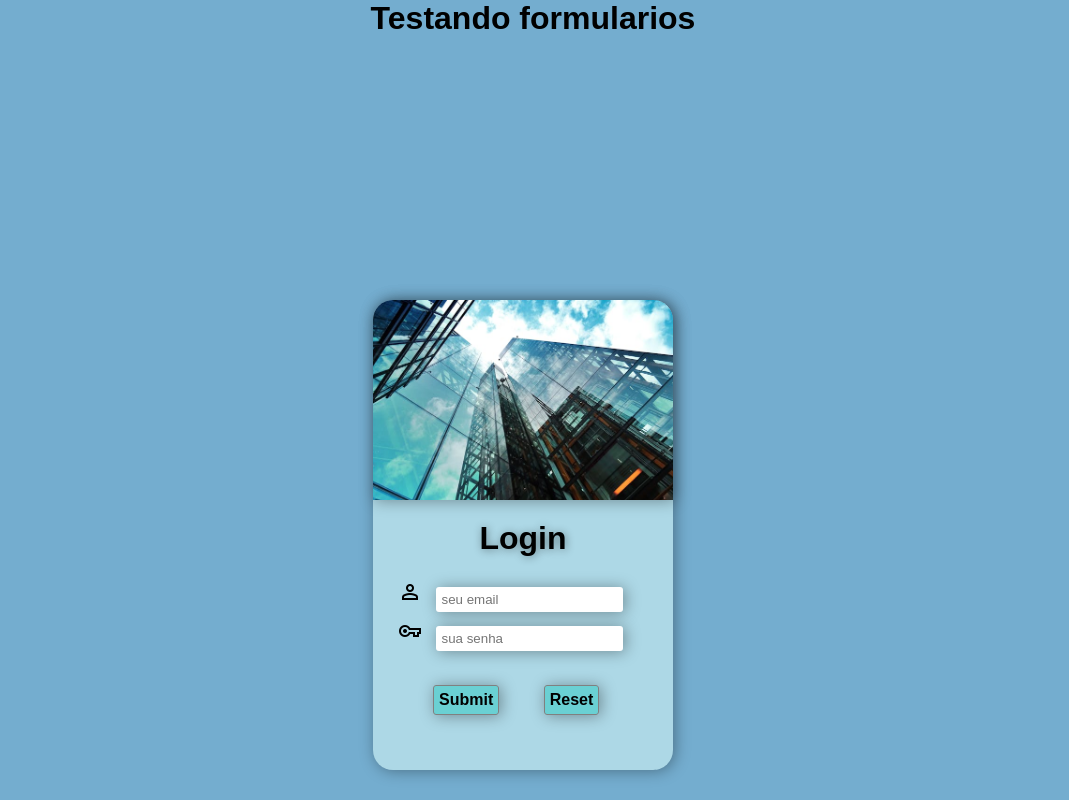
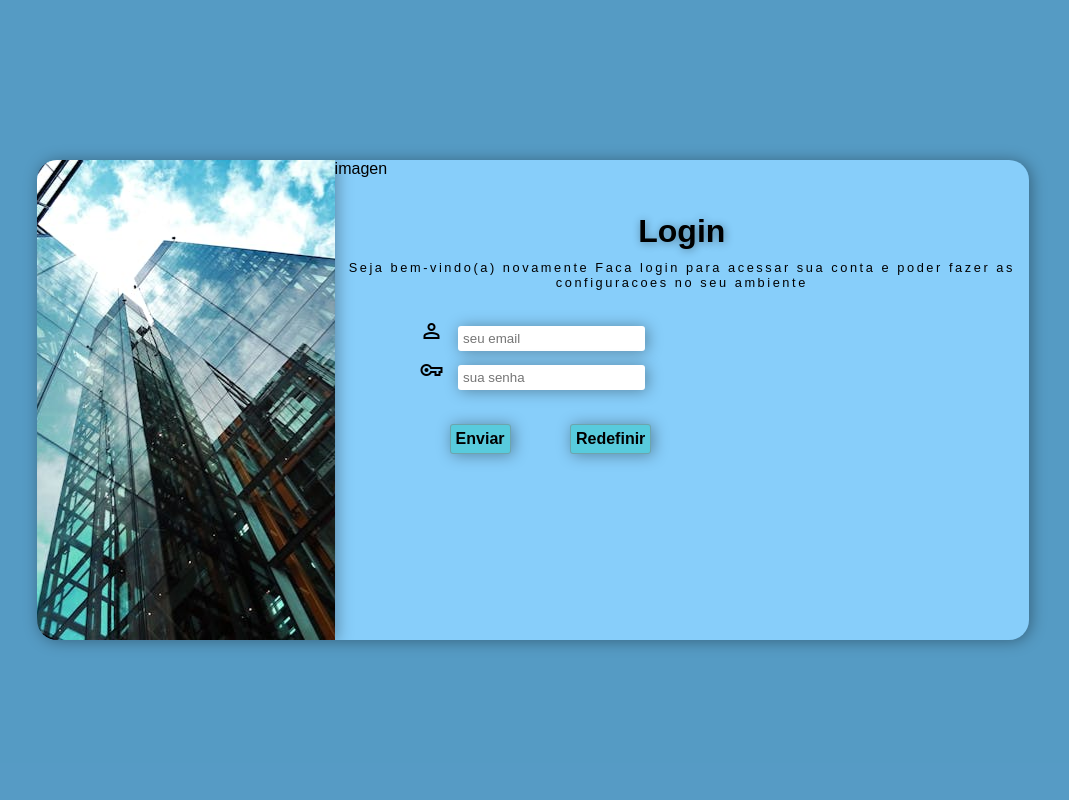
Before and after one commit to SaulDevjr/exercicios-form, a plain HTML site: page index.html in a window 1280 px wide. Shown: the whole page, without its empty margins (107-1176 px from the left). Drawn offline with nearby package versions, Linux system fonts and the light colour scheme.

Commit message:
Modificacao segunda

```diff
--- /dev/null
+++ b/estilos/media-queries.css
@@ -0,0 +1,47 @@
+@media only screen and (min-width: 768px) and (max-width: 992px){
+    section#login{
+        width: 80%;
+        height: 60%;
+        margin: auto;
+        transition: .3s ease;
+    }
+    section#login div#formulario{
+        float: right;
+        width: 70%;
+        height: 60%;
+    }
+    section#login div#imagem {
+        float: left;
+        width: 30%;
+        height: 100%;
+    }
+    #formulario #form{
+        margin-left: 60px;
+        margin-top: 20px;
+    }
+    #formulario > input[type="reset"] {
+        margin-left: 20px;
+      }
+}
+
+@media only screen and (min-width: 992px){
+    section#login{
+    width: 992px;
+    height: 60%;
+    }
+
+    section#login div#formulario{
+        float: right;
+        width: 70%;
+        height: 50%;
+    }
+    section#login div#imagem {
+        float: left;
+        width: 30%;
+        height: 100%;
+    }
+    #formulario #form{
+        margin-left: 60px;
+        margin-top: 20px;
+    }
+}
--- /dev/null
+++ b/estilos/style.css
@@ -0,0 +1,96 @@
+@charset "UTF-8";
+
+* {
+  margin: 0px;
+  padding: 0px;
+  font-family: Arial, Helvetica, sans-serif;
+}
+body, html{
+  width: 100vw;
+  height: 100vh;
+  background-color: #4e96c2c7;
+}
+main {
+  width: 100vw;
+  height: 100vh;
+  position: relative;
+}
+
+section#login {
+  display: block;
+  position: absolute;
+  top: 50%;
+  left: 50%;
+  transform: translate(-50%, -50%);
+  background-color: lightskyblue;
+  width: 300px;
+  height: 540px;
+  border-radius: 20px;
+  box-shadow: 2px 1px 15px rgba(0, 0, 0, 0.356);
+  overflow: hidden;
+
+}
+section#login > div#imagem {
+  display: block;
+  width: 100%;
+  height: 200px;
+  background: #4e96c2c7 url("/img/predio.jpg") center;
+  background-size: cover;
+  box-shadow: 2px 1px 15px rgba(0, 0, 0, 0.342);
+}
+h1 {
+  text-align: center;
+  margin-top: 35px;
+  margin-bottom: 5px;
+  font-size: 2em;
+  text-shadow: 1px 1px 8px rgba(0, 0, 0, 0.404);
+}
+p {
+  text-align: center;
+  font-size: 0.8em;
+  padding: 5px;
+  line-height: 1.2em;
+  letter-spacing: 0.2em;
+}
+
+#login > label {
+  padding: 10px;
+}
+input {
+  padding: 5px;
+}
+#formulario input[type="email"],
+[type="password"] {
+  margin-top: 10px;
+  margin-bottom: 4px;
+  margin-left: 10px;
+  margin-right: 0px;
+  border-radius: 3px;
+  border: 0;
+  box-shadow: 2px 1px 15px rgba(0, 0, 0, 0.356);
+}
+#formulario input[type="submit"],
+[type="reset"] {
+  background-color: rgba(46, 201, 193, 0.521);
+  font-size: 1em;
+  font-weight: bold;
+  margin-top: 30px;
+  margin-left: 55px;
+  border-radius: 3px;
+  border: 1px solid rgba(128, 128, 128, 0.527);
+  cursor: pointer;
+  box-shadow: 2px 1px 15px rgba(0, 0, 0, 0.356);
+}
+#formulario > input[type="reset"] {
+  margin-left: 50px;
+}
+
+#formulario > input[type="submit"]:hover,
+[type="reset"]:hover {
+  background-color: rgba(49, 106, 128, 0.76);
+}
+#user,
+#key {
+  padding-left: 5px;
+  margin-left: 20px;
+}
--- a/index.html
+++ b/index.html
@@ -4,32 +4,42 @@
     <meta charset="UTF-8">
     <meta name="viewport" content="width=device-width, initial-scale=1.0">
     <link rel="stylesheet" href="https://fonts.googleapis.com/css2?family=Material+Symbols+Outlined:opsz,wght,FILL,GRAD@20..48,100..700,0..1,-50..200" />
-    <link rel="stylesheet" href="style.css">
-    <link rel="stylesheet" href="media-queries.css">
+    <link rel="stylesheet" href="/estilos/style.css">
+    <link rel="stylesheet" href="/estilos/media-queries.css">
     <title>Formularios</title>
 <body>
-    <h1>Testando formularios</h1>
-        <form action="document.php" id="form" method="post">
-            <section id="imagem">
-            </section>
-            <h2>Login</h2>
+        <main>
+            <section id="login">
+                <div id="imagem">
+                    <!--imagen no CSS-->
+                 </div>
 
-            <span class="material-symbols-outlined" id="user">
+                </body>
+                </html>imagen
+                </div>
+
+                <div id="formulario">
+                    <h1>Login</h1>
+                    <p>Seja bem-vindo(a) novamente Faca login para acessar sua conta e poder fazer as configuracoes no seu ambiente</p>
+                <form action="cadastro.php" id="form" method="post">
+                    <span class="material-symbols-outlined" for="email" id="user">
                     person
                     </span>
                     <input type="email" name="email" id="email" required maxlength="30" placeholder="seu email">
                     <label for="email"></label><br>
 
-            <span class="material-symbols-outlined" id="key">
+                    <span class="material-symbols-outlined" for="password" id="key">
                     vpn_key
                     </span>
                     <input type="password" name="name "id="password" required minlength="8" maxlength="20" placeholder="sua senha">
                     <label for="password"></label><br>
-
-            <input type="submit" name="enviar" id="enviar">
-            <input type="reset" >
-
+                    <div id="boton">
+                    <input type="submit" value="Enviar" id="enviar">
+                    <input type="reset" value="Redefinir">
+                    </div>
+                </div>
                 </form>
-
+          </section>
+        </main>
 </body>
 </html>
--- a/style.css
+++ /dev/null
@@ -1,81 +0,0 @@
-* {
-  margin: 0;
-  padding: 0;
-  font-family: Arial, Helvetica, sans-serif;
-}
-body {
-  background-color: rgba(78, 150, 194, 0.781);
-  height: 100vh;
-  position: relative;
-}
-h1 {
-  text-align: center;
-
-}
-body #form {
-  position: absolute;
-  top: 50%;
-  left: 50%;
-  transform: translate(-160px,-100px);
-  background-color: lightblue;
-  width: 300px;
-  height: 470px;
-  border-radius: 20px;
-  box-shadow: 2px 1px 15px rgba(0, 0, 0, 0.356);
-}
-h2 {
-  text-align: center;
-  padding: 20px;
-  font-size: 2em;
-  text-shadow: 1px 1px 8px rgba(0, 0, 0, 0.404);
-}
-form > section{
-width: 100%;
-height: 200px;
-margin: 0px;
-border-radius: 20px 20px 0px 0px;
-background: blue url('img/predio.jpg') no-repeat top left;
-background-size: cover;
-box-shadow: 2px 1px 15px rgba(0, 0, 0, 0.356);;
-}
-
-form > label {
-  padding: 10px;
-}
-input {
-  padding: 5px;
-}
-form > input[type="email"],
-[type="password"]{
-  margin-top: 10px;
-  margin-bottom: 4px;
-  margin-left: 10px;
-  margin-right: 0px;
-  border-radius: 3px;
-  border: 0;
-  box-shadow: 2px 1px 15px rgba(0, 0, 0, 0.356);
-}
-form > input[type="submit"],
-[type="reset"] {
-  background-color: rgba(46, 201, 193, 0.521);
-  font-size: 1em;
-  font-weight: bold;
-  margin-top: 30px;
-  margin-left: 60px;
-  border-radius: 3px;
-  border: 1px solid grey;
-  cursor: pointer;
-  box-shadow: 2px 1px 15px rgba(0, 0, 0, 0.356);
-}
-form > input[type="reset"] {
-    margin-left: 40px;
-}
-
-form > input[type="submit"]:hover,
-[type="reset"]:hover {
-  background-color: rgba(49, 106, 128, 0.76);
-}
-#user, #key{
-    padding-left: 5px;
-    margin-left: 20px;
-}
```
Also changed, not shown: media-queries.css (deleted). Lines whose indentation alone changed are shown as unchanged.
